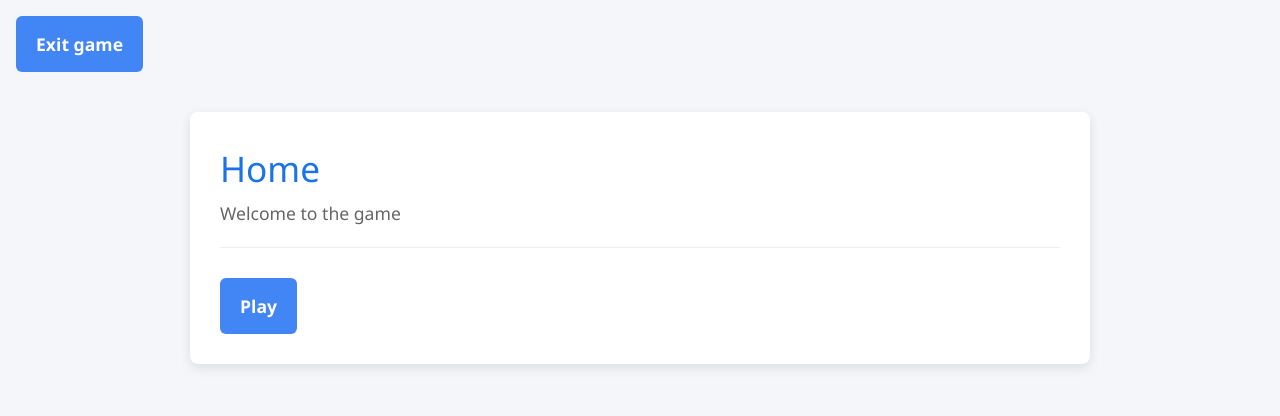
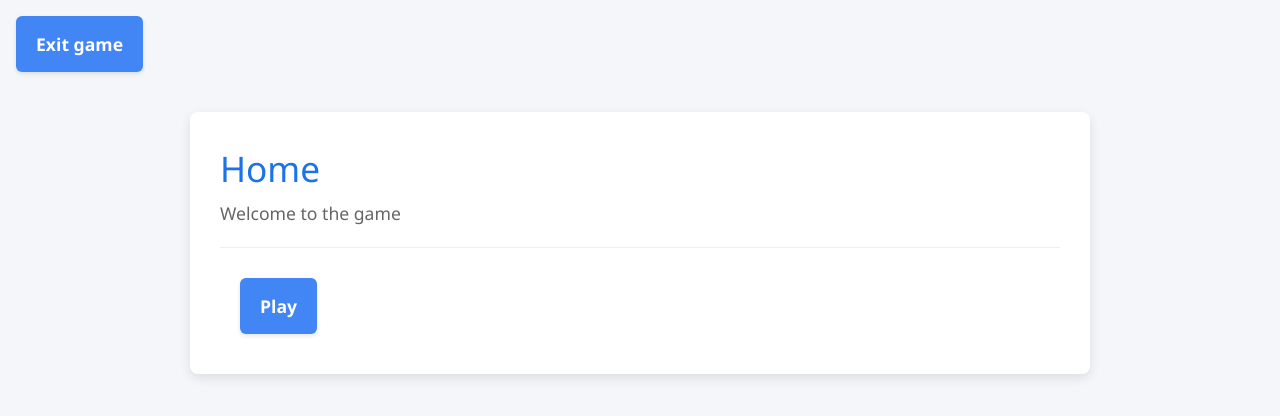
Before and after one commit to monkeymagix123/text-adventure-thing, a SvelteKit app: page / in a window 1280 px wide. Shown: the top 416 px of the page. Built offline with nearby package versions, Linux system fonts and the light colour scheme.

Commit message:
eh maybe this css looks a bit better

```diff
--- a/src/components/Button.svelte
+++ b/src/components/Button.svelte
@@ -19,6 +19,9 @@
         transition: background-color 0.2s, transform 0.1s;
         background-color: #4285f4; /* Google Blue */
         color: white;
+
+        box-shadow: 0 2px 4px rgba(0, 0, 0, 0.1);
+        min-width: auto;
     }
 
     button:hover {
--- a/src/routes/layout.css
+++ b/src/routes/layout.css
@@ -32,8 +32,10 @@
     /* Create a responsive grid: 2 columns on small screens, 3 on larger */
     /* grid-template-columns: repeat(auto-fit, minmax(200px, 1fr)); */
     display: flex;
+    flex-wrap: wrap;
+    justify-content: space-between;
     gap: 15px; /* Spacing between grid items */
-    padding-top: 10px;
+    padding: 10px 20px;
 }
 
 /* 🛠️ Utility Button (e.g., the 'test' button) */
```
